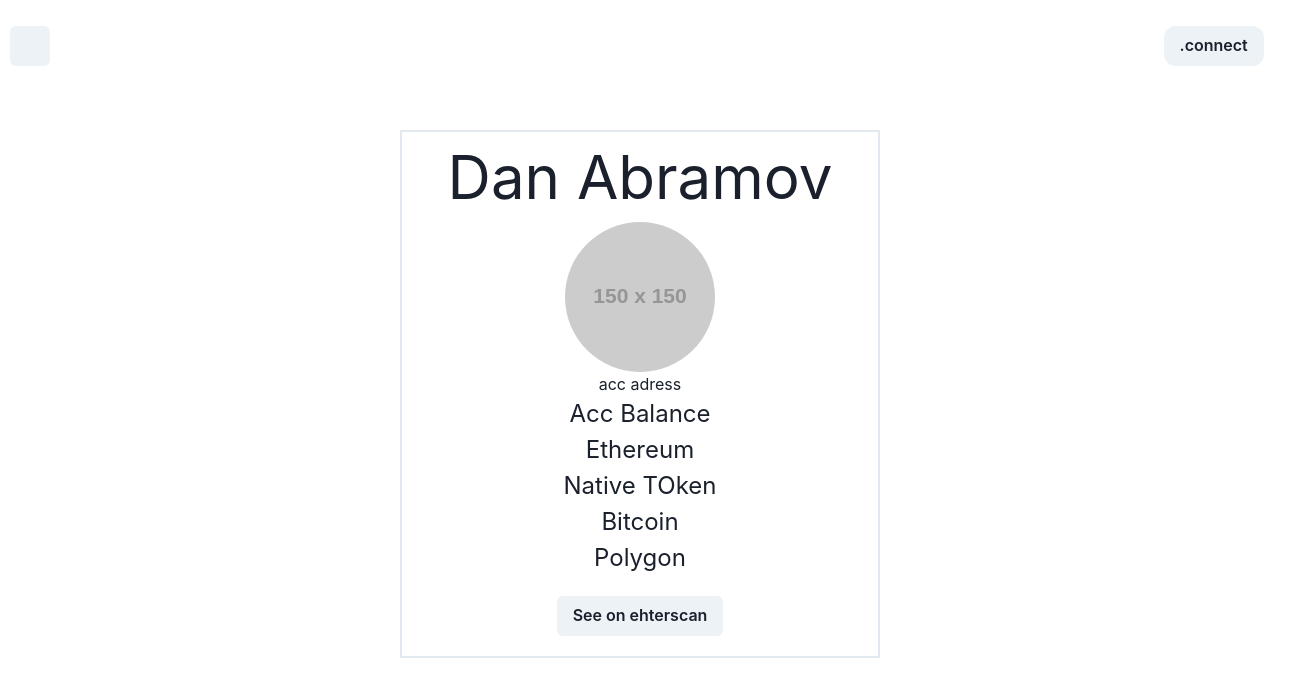
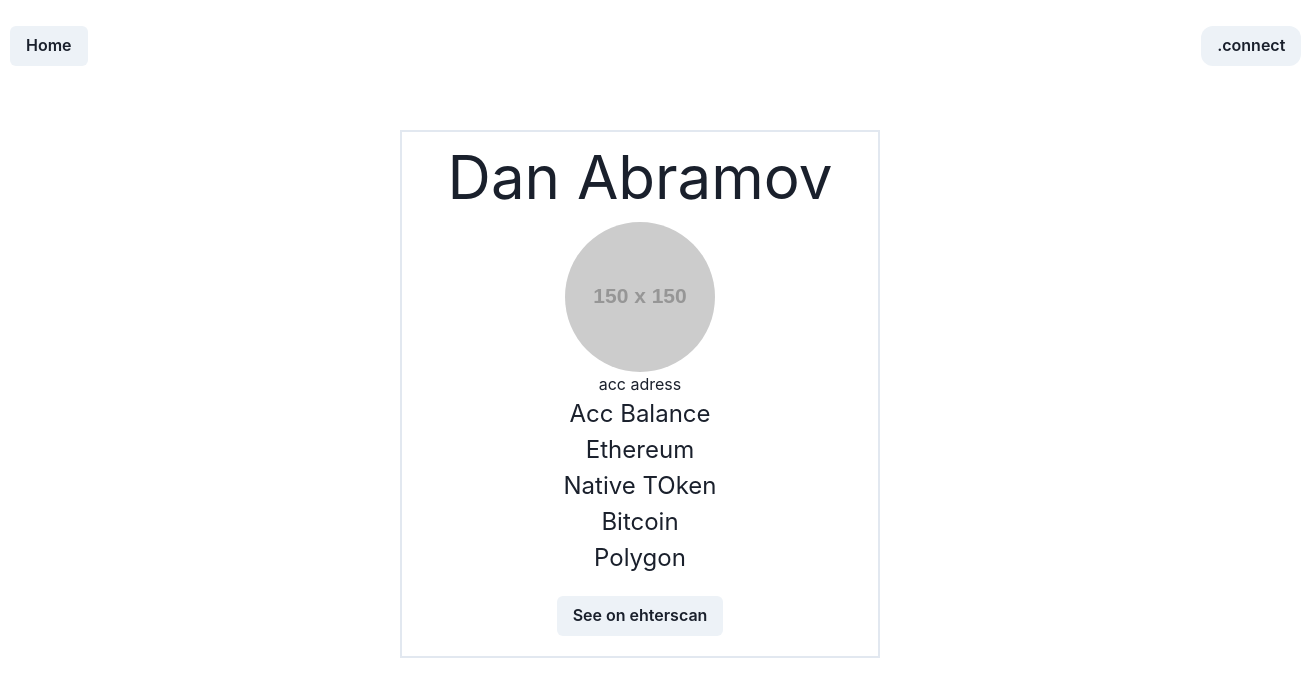
Before and after one commit to KarthikeyaGundumogula/Creatorz, a React (Create React App) app in the folder react-creator/: page /profile in a window 1280 px wide. Shown: the top 696 px of the page, 1301 px wide, since content can reach past the window. Built offline with nearby package versions, Linux system fonts and the light colour scheme.

Commit message:
Please enter the commit message for your changes. Lines starting with '#' will be ignored, and an empty message aborts the commit.
On branch main
Your branch is up to date with 'origin/main'.

Changes to be committed:
	modified:   react-creator/src/pages/Profile.js

```diff
--- a/react-creator/src/pages/Profile.js
+++ b/react-creator/src/pages/Profile.js
@@ -6,7 +6,7 @@
   return (
     <Fragment margin="20px">
       <Button marginTop="2%" marginLeft="10px">
-        <Link></Link>
+        <Link to="/home">Home</Link>
       </Button>
       <Button left="87%" borderRadius="12px" marginTop="2%">
         .connect
```
